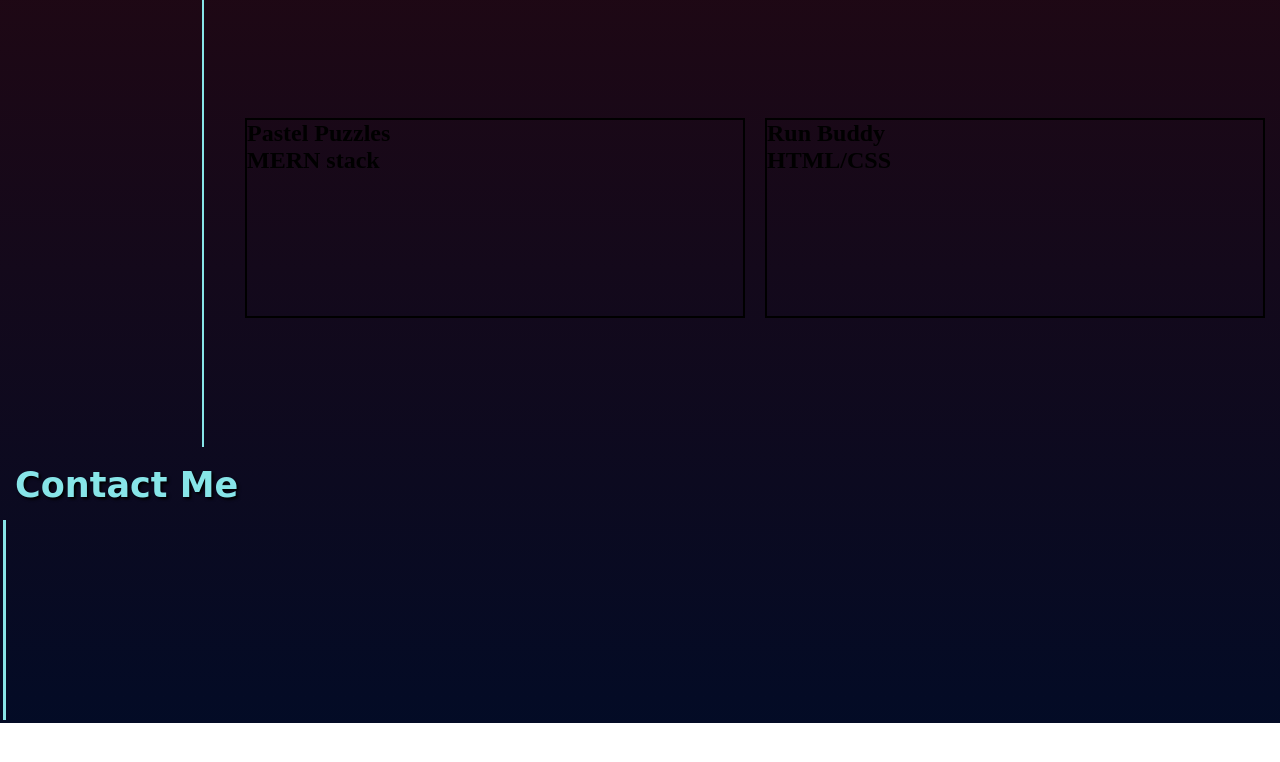
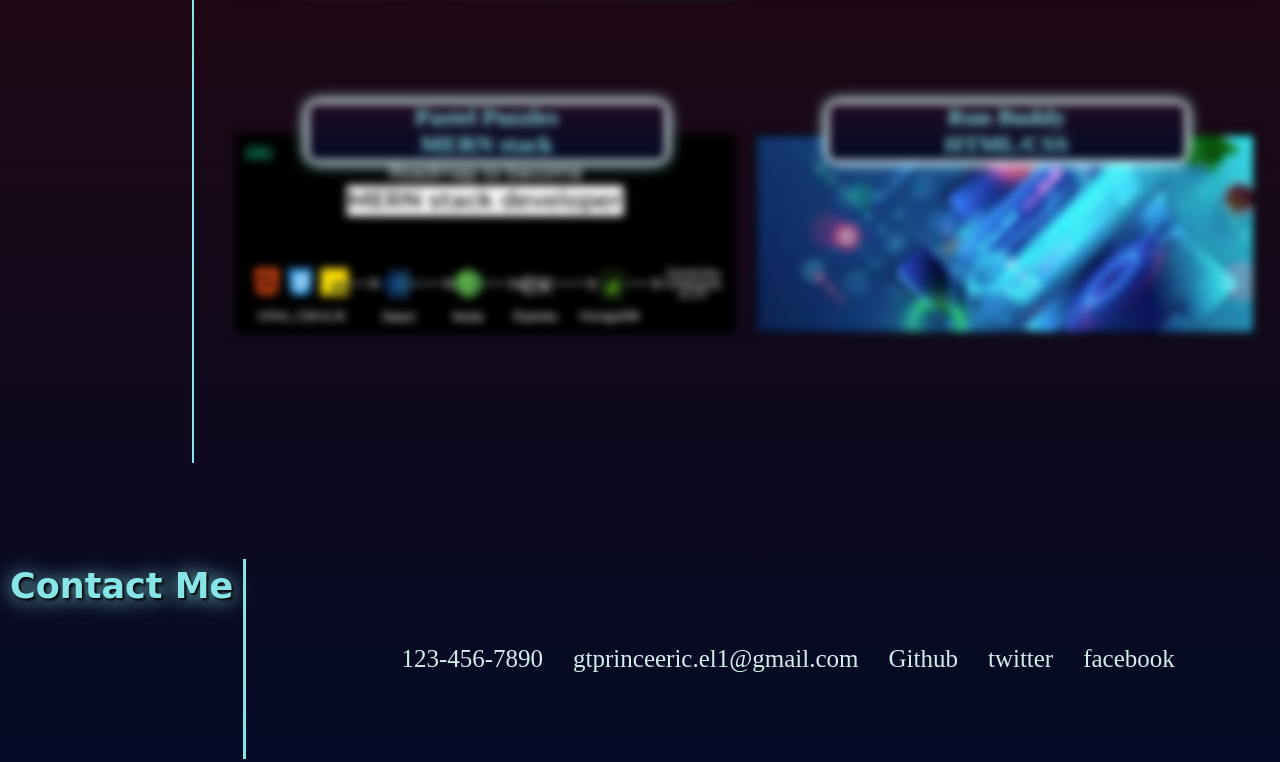
Before and after one commit to Ericlkm/homework2, a plain HTML site: page index.html in a window 1280 px wide. Shown: the part 1444-2206 px from the top of the page. Before the commit the page ends 2167 px from the top, so only its background shows below. Drawn offline with Linux system fonts and the light colour scheme.

Commit message:
saving homework

```diff
--- a/index.html
+++ b/index.html
@@ -13,7 +13,7 @@
             <ul>
                 <li><a href="#about me">About me</a></li>
                 <li><a href="#work">Work</a></li>
-                <li><a href="">Contact me</a></li>
+                <li><a href="#contact">Contact me</a></li>
                 <li><a href="">Resume</a></li>
             </ul>
         </nav>
@@ -88,7 +88,16 @@
 
     <footer class="foot">
         <h2 class="heading" id="contact">Contact Me</h2>
-        <div class="line1" ></div>
+        <div class="line1" id="lastline"></div>
+        <nav class="foot-nav">
+            <ul>
+                <li><a href="">123-456-7890</a></li>
+                <li><a href="gtprinceeric.el1@gmail.com">gtprinceeric.el1@gmail.com</a></li>
+                <li><a href="">Github</a></li>
+                <li><a href="">twitter</a></li>
+                <li><a href="">facebook</a></li>
+            </ul>
+        </nav>
     </footer>
 </body>
 </html>
--- a/style.css
+++ b/style.css
@@ -7,6 +7,7 @@
     --ice-white:hsl(0, 0%, 100%);
     --ultra-blue:hsl(255, 100%, 50%);
     --dark-matter:rgb(43, 6, 12);
+    --lava-red:red;
 }
 
 *{
@@ -34,13 +35,12 @@ body{
     background-color:var(--cloud-blue);
     width:9em;
     text-align: center;
-    transform: translatey(16px);
+    transform: translatey(50px);
     padding:30px 30px;
     line-height: 20px;
     font-family: cursive;
     border-radius: 5px;
-    display: flex;
-    flex-wrap: wrap;
+
 
 }
 .myself ul{
@@ -54,16 +54,18 @@ body{
     display: flex;
     flex-wrap: wrap;
     text-decoration: none;
-    font-size:20px;
+    font-size:24px;
     color:var(--cloud-blue);
-    padding:8px 8px;
+    padding:10px 8px;
+    transition:all 0.4s ease-in-out;
 
 }
 .myself a:hover{
     text-decoration: underline;
     color:white;
-    font-style: italic;
+    font-size:29px;
     font-weight: bold;
+    justify-content: space-evenly;
 }
 
 img{
@@ -87,13 +89,11 @@ img{
 
 }
 .heading{
-    margin:15px;
+    margin:10px;
     font-family: cursive;
     color:var(--cloud-blue);
-    text-shadow:2px 2px 3px black;
+    text-shadow:2px 2px 3px black, 1px 2px 20px var(--cloud-blue);
     font-size: 35px;
-
-
 }
 
 .s1 p{
@@ -129,13 +129,21 @@ img{
     height: 200px;
     border:solid 2px;
     margin-right:15px;
+    filter: blur(4px);
+    transform:translateX(-10px);
+    animation-name: rotate;
+    animation-duration: 3s;
 
+}
+.boxes:hover{
+    filter: blur(0px);
 }
 #box1{
     width:64.5em;
     height:400px;
     background-image: url(box1.jpeg);
     background-size: cover;
+    border-radius:7px;
     transition: all 0.6s ease-in-out;
 
 
@@ -153,7 +161,7 @@ img{
     text-align: center;
     width:32em;
     height:3em;
-    margin:-1.5em 0 0.5em 6.5em;
+    margin:-1.5em 0 0.5em 5.5em;
     background: linear-gradient(to bottom, var(--galaxy-purple), var(--nova-blue));
     border-radius:10px;
     color:var(--cloud-blue);
@@ -163,9 +171,8 @@ img{
 }
 
 #box1 h2:hover{
-box-shadow:0px 0px 50px var(--ultra-blue), 0px 0px 60px var(--ice-white);
-border-style: dashed;
-width:700px;
+box-shadow:0px 0px 50px var(--lava-red), 0px 0px 10px var(--ice-white);
+border-style: inset;
 }
 
 #box2{
@@ -177,7 +184,6 @@ width:700px;
 #box2:hover{
     box-shadow: 0px 0px 30px var(--ice-white), 0px 0px 90px var(--ultra-blue);
     border-radius: 20px;
-    border-style:dashed;
    height:300px;
    cursor: pointer;
 }
@@ -187,7 +193,7 @@ width:700px;
     text-align: center;
     width:15em;
     height:2.5em;
-    margin:-1em 0 0.5em 2.9em;
+    margin:-1.4em 0 0.5em 2.9em;
     background: linear-gradient(to bottom, var(--galaxy-purple), var(--nova-blue));
     border-radius:10px;
     color:var(--cloud-blue);
@@ -195,8 +201,8 @@ width:700px;
     transition:all 0.4s ease-in-out;
 }
 #box2 h2:hover{
-    box-shadow:0px 0px 50px var(--glow-green), 0px 0px 60px var(--ice-white);
-    border-style: dashed;
+    box-shadow:0px 0px 50px var(--lava-red), 0px 0px 10px var(--ice-white);
+    border-style: outset;
 
 }
 #box3{
@@ -210,7 +216,7 @@ width:700px;
     text-align: center;
     width:15em;
     height:2.5em;
-    margin:-1em 0 0.5em 2.9em;
+    margin:-1.4em 0 0.5em 2.9em;
     background: linear-gradient(to bottom, var(--galaxy-purple), var(--nova-blue));
     border-radius:10px;
     color:var(--cloud-blue);
@@ -220,11 +226,107 @@ width:700px;
 #box3:hover{
     box-shadow: 0px 0px 30px var(--ice-white), 0px 0px 90px var(--ultra-blue);
     border-radius: 20px;
-    border-style:dashed;
+    border-style:inset;
    height:300px;
    cursor: pointer;
 }
 #box3 h2:hover{
-    box-shadow:0px 0px 50px var(--glow-green), 0px 0px 60px var(--ice-white);
-    border-style: dashed;
+    box-shadow:0px 0px 50px var(--lava-red), 0px 0px 10px var(--ice-white);
+    border-style: inset;
 }
+#box4{
+ background-image:url(box4.png);
+ background-repeat: no-repeat;
+ background-size: cover;
+ transition: all 0.6s ease-in-out;
+}
+#box4:hover{
+    box-shadow: 0px 0px 30px var(--ice-white), 0px 0px 90px var(--ultra-blue);
+    border-radius: 20px;
+    border-style:inset;
+   height:300px;
+   cursor: pointer;
+}
+#box4 h2{
+    position: relative;
+    border:solid 2px var(--ice-white);
+    text-align: center;
+    width:15em;
+    height:2.5em;
+    margin:-1.4em 0 0.5em 2.9em;
+    background: linear-gradient(to bottom, var(--galaxy-purple), var(--nova-blue));
+    border-radius:10px;
+    color:var(--cloud-blue);
+    box-shadow:0px 0px 10px var(--ice-white), 0px 0px 15px var(--cloud-blue);
+    transition:all 0.4s ease-in-out;
+}
+#box4 h2:hover{
+    box-shadow:0px 0px 50px var(--lava-red), 0px 0px 10px var(--ice-white);
+    border-style: inset;
+}
+
+#box5{
+    background-image:url(box5.jpg);
+    background-repeat: no-repeat;
+    background-size: cover;
+    transition: all 0.6s ease-in-out;
+   }
+   #box5:hover{
+       box-shadow: 0px 0px 30px var(--ice-white), 0px 0px 90px var(--ultra-blue);
+       border-radius: 20px;
+       border-style:inset;
+      height:300px;
+      cursor: pointer;
+   }
+   #box5 h2{
+       position: relative;
+       border:solid 2px var(--ice-white);
+       text-align: center;
+       width:15em;
+       height:2.5em;
+       margin:-1.4em 0 0.5em 2.9em;
+       background: linear-gradient(to bottom, var(--galaxy-purple), var(--nova-blue));
+       border-radius:10px;
+       color:var(--cloud-blue);
+       box-shadow:0px 0px 10px var(--ice-white), 0px 0px 15px var(--cloud-blue);
+       transition:all 0.4s ease-in-out;
+   }
+   #box5 h2:hover{
+       box-shadow:0px 0px 50px var(--lava-red), 0px 0px 10px var(--ice-white);
+       border-style: inset;
+   }
+
+   .foot{
+    display:flex;
+    margin-top: 90px;
+
+   }
+   .foot-nav{
+    text-align: center;
+    margin: auto;
+   }
+   .foot-nav ul{
+    display:flex;
+    flex-wrap: wrap;
+    list-style: none;
+   }
+   .foot-nav a{
+    padding:15px 15px;
+    color:var(--sooth-grey);
+    text-decoration: none;
+    font-size:25px;
+    transition: all 0.4s ease-in-out;
+   }
+   #lastline{
+    position: relative;
+    margin-left: 0%;
+   }
+   .foot-nav a:hover{
+    text-decoration: underline;
+    color:var(--ice-white);
+    font-size:30px;
+    font-weight:bold;
+   }
+   @keyframes rotate{
+    from{transform: rotatey(100deg);}
+   }
```
Also changed, not shown: box4.png (added), box5.jpg (added).
